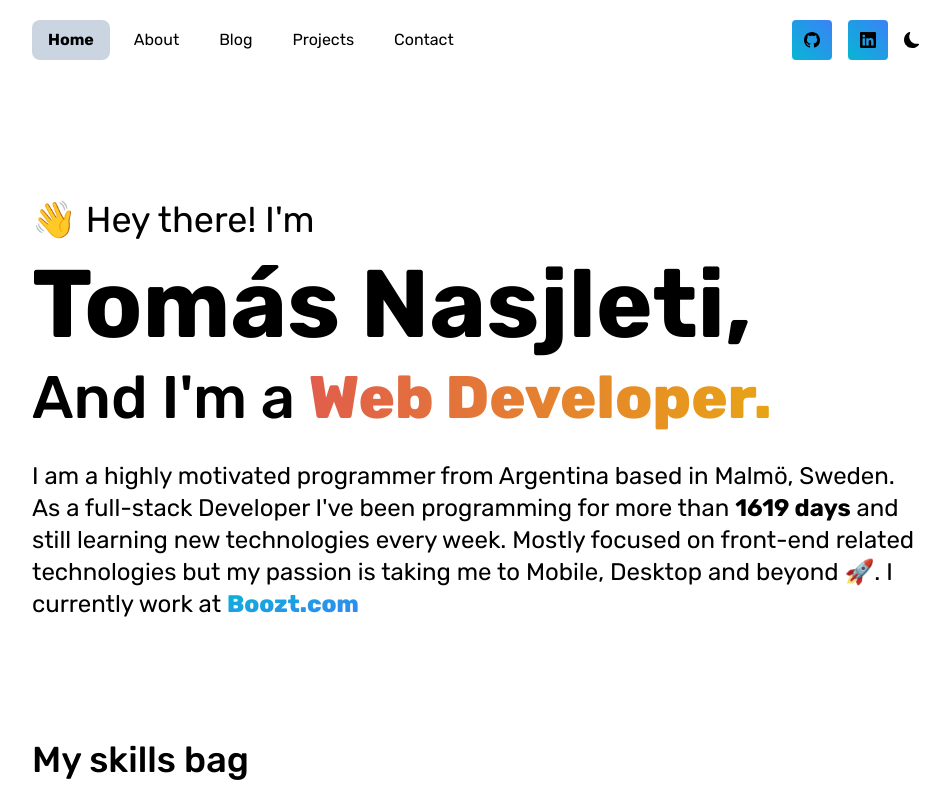
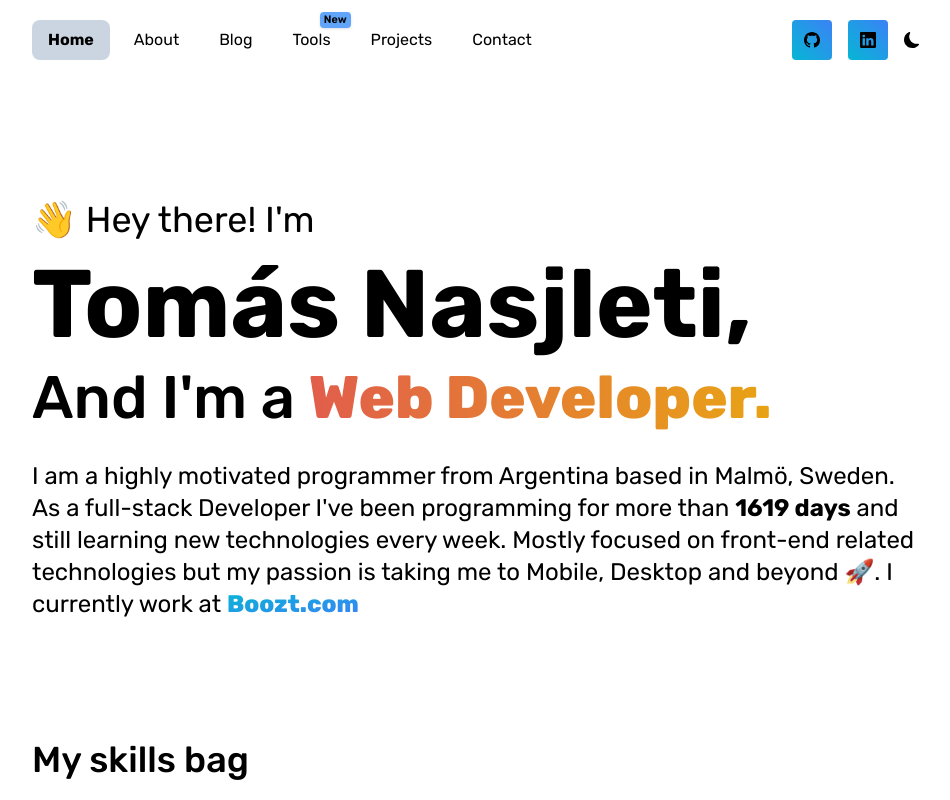
Before and after one commit to TomAndril/mywebsite-v2, a Next.js app: page / in a window 1280 px wide. Shown: the top 800 px of the page, without its empty margins (160-1110 px from the left). Built offline with nearby package versions, Linux system fonts and the light colour scheme.

Commit message:
added new section in header with new badge

```diff
--- a/components/Header/PageLinks.tsx
+++ b/components/Header/PageLinks.tsx
@@ -2,10 +2,12 @@ import { Cross as Hamburger } from "hamburger-react"
 import { useRouter } from "next/router"
 import { useState } from "react"
 import Link from "next/link"
+import Text from "../Text"
 
 interface IPageLinks {
   url: string
   title: string
+  isNew?: boolean
 }
 
 const pageLinks: IPageLinks[] = [
@@ -22,6 +24,11 @@ const pageLinks: IPageLinks[] = [
     title: "Blog",
   },
   {
+    title: "Tools",
+    url: "/tools",
+    isNew: true,
+  },
+  {
     title: "Projects",
     url: "/#projects",
   },
@@ -34,7 +41,7 @@ const pageLinks: IPageLinks[] = [
 const PageLinks: React.FC = () => {
   const { route } = useRouter()
 
-  const handleClick = (url: IPageLinks['url']) => {
+  const handleClick = (url: IPageLinks["url"]) => {
     if (url.includes("#")) {
       const hrefID = url.slice(url.indexOf("#"), url.length)
       const destination = document.getElementById(hrefID)
@@ -56,7 +63,7 @@ const PageLinks: React.FC = () => {
     <>
       <ul className="items-center justify-center hidden text-black md:flex dark:text-white">
         {pageLinks.map((l) => (
-          <li key={l.url}>
+          <li key={l.url} className="relative">
             <Link href={l.url} passHref>
               <div
                 onClick={() => handleClick(l.url)}
@@ -69,6 +76,14 @@ const PageLinks: React.FC = () => {
                 {l.title}
               </div>
             </Link>
+            {l.isNew && (
+              <Text
+                variant="span"
+                className="absolute -top-2 right-1 bg-blue-400 rounded text-xsm px-1 shadow dark:bg-blue-700 font-semibold"
+              >
+                New
+              </Text>
+            )}
           </li>
         ))}
       </ul>
@@ -91,7 +106,7 @@ const PageLinks: React.FC = () => {
         >
           <ul className="flex flex-col items-center justify-center w-full bg-white border-b dark:bg-slate-900 dark:border-b-slate-800">
             {pageLinks.map((l) => (
-              <li key={l.url} className="my-6">
+              <li key={l.url} className="my-6 relative">
                 <Link href={l.url} passHref>
                   <div
                     onClick={() => handleClick(l.url)}
@@ -104,6 +119,14 @@ const PageLinks: React.FC = () => {
                     {l.title}
                   </div>
                 </Link>
+                {l.isNew && (
+                  <Text
+                    variant="span"
+                    className="absolute top-0 right-1 bg-blue-400 rounded text-xsm px-1 shadow dark:bg-blue-700 font-semibold"
+                  >
+                    New
+                  </Text>
+                )}
               </li>
             ))}
           </ul>
```
